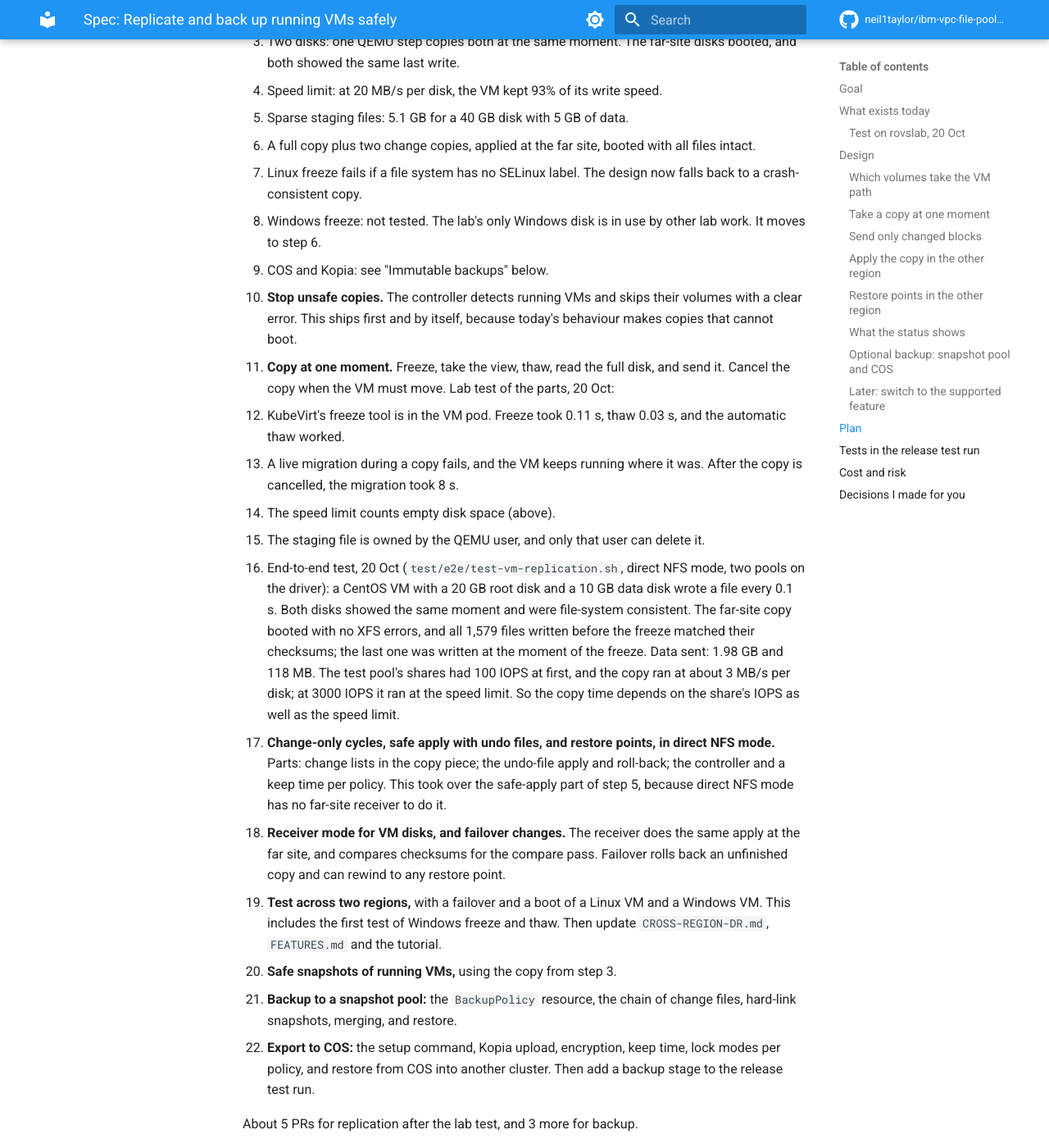
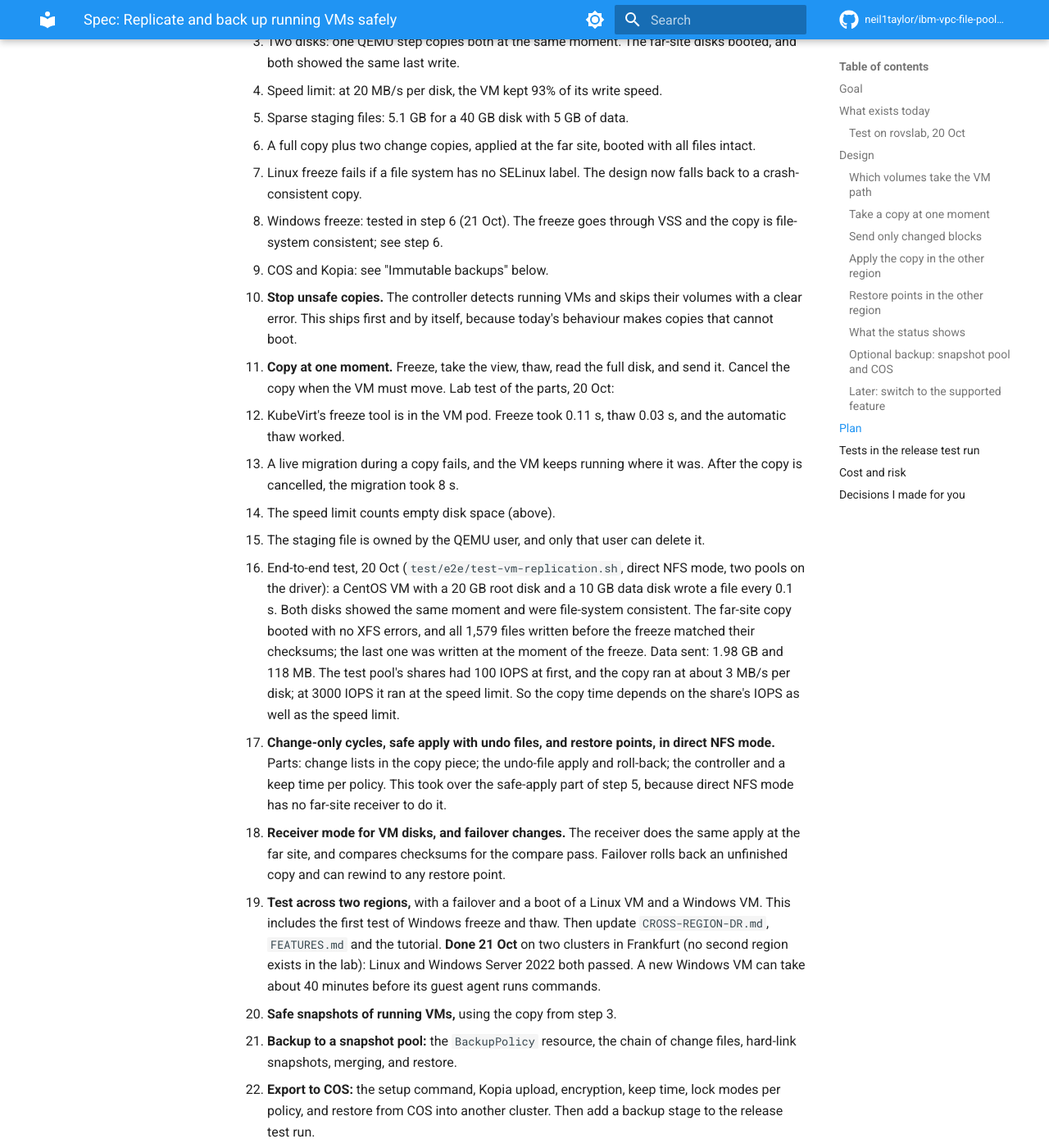
Before and after one commit to neil1taylor/ibm-vpc-file-pool-csi, an MkDocs documentation site: the page built from docs/specs/2026-10-20-vm-safe-replication.md, in a window 1280 px wide and 1400 px high, scrolled down 8622 px. Shown: the whole window at 82% size. Built offline with MkDocs 1.6.1 and Material for MkDocs 9.7.7, drawn with Linux system fonts in a browser that asks for light colours; comment, search, counter and statistics services are not loaded.

Commit message:
VM replication test: Windows guest (step 6), RESUME option, docs
GUEST=windows boots Windows Server 2022 from a copy of an existing Windows disk
and checks both copies through the QEMU guest agent. Lab result on two ROVS
clusters, 21 Oct 2026: Windows and Linux VMs copy as FileSystemConsistent, boot
at the destination (latest and rewound), no NTFS events, all checksums match.

```diff
--- a/docs/specs/2026-10-20-vm-safe-replication.md
+++ b/docs/specs/2026-10-20-vm-safe-replication.md
@@ -198,7 +198,7 @@ The part that takes the copy is one replaceable piece. When the clusters run the
    - Sparse staging files: 5.1 GB for a 40 GB disk with 5 GB of data.
    - A full copy plus two change copies, applied at the far site, booted with all files intact.
    - Linux freeze fails if a file system has no SELinux label. The design now falls back to a crash-consistent copy.
-   - Windows freeze: not tested. The lab's only Windows disk is in use by other lab work. It moves to step 6.
+   - Windows freeze: tested in step 6 (21 Oct). The freeze goes through VSS and the copy is file-system consistent; see step 6.
    - COS and Kopia: see "Immutable backups" below.
 2. **Stop unsafe copies.** The controller detects running VMs and skips their volumes with a clear error. This ships first and by itself, because today's behaviour makes copies that cannot boot.
 3. **Copy at one moment.** Freeze, take the view, thaw, read the full disk, and send it. Cancel the copy when the VM must move. Lab test of the parts, 20 Oct:
@@ -209,7 +209,7 @@ The part that takes the copy is one replaceable piece. When the clusters run the
    - End-to-end test, 20 Oct (`test/e2e/test-vm-replication.sh`, direct NFS mode, two pools on the driver): a CentOS VM with a 20 GB root disk and a 10 GB data disk wrote a file every 0.1 s. Both disks showed the same moment and were file-system consistent. The far-site copy booted with no XFS errors, and all 1,579 files written before the freeze matched their checksums; the last one was written at the moment of the freeze. Data sent: 1.98 GB and 118 MB. The test pool's shares had 100 IOPS at first, and the copy ran at about 3 MB/s per disk; at 3000 IOPS it ran at the speed limit. So the copy time depends on the share's IOPS as well as the speed limit.
 4. **Change-only cycles, safe apply with undo files, and restore points, in direct NFS mode.** Parts: change lists in the copy piece; the undo-file apply and roll-back; the controller and a keep time per policy. This took over the safe-apply part of step 5, because direct NFS mode has no far-site receiver to do it.
 5. **Receiver mode for VM disks, and failover changes.** The receiver does the same apply at the far site, and compares checksums for the compare pass. Failover rolls back an unfinished copy and can rewind to any restore point.
-6. **Test across two regions,** with a failover and a boot of a Linux VM and a Windows VM. This includes the first test of Windows freeze and thaw. Then update `CROSS-REGION-DR.md`, `FEATURES.md` and the tutorial.
+6. **Test across two regions,** with a failover and a boot of a Linux VM and a Windows VM. This includes the first test of Windows freeze and thaw. Then update `CROSS-REGION-DR.md`, `FEATURES.md` and the tutorial. **Done 21 Oct** on two clusters in Frankfurt (no second region exists in the lab): Linux and Windows Server 2022 both passed. A new Windows VM can take about 40 minutes before its guest agent runs commands.
 7. **Safe snapshots of running VMs,** using the copy from step 3.
 8. **Backup to a snapshot pool:** the `BackupPolicy` resource, the chain of change files, hard-link snapshots, merging, and restore.
 9. **Export to COS:** the setup command, Kopia upload, encryption, keep time, lock modes per policy, and restore from COS into another cluster. Then add a backup stage to the release test run.
```
Also changed, not shown: CHANGELOG.md (+1 -0 lines), CROSS-REGION-DR.md (+1 -0 lines), FEATURES.md (+1 -1 lines), TUTORIAL-06-REPLICATION-AND-FAILOVER.md (+13 -0 lines), 1 other file.
